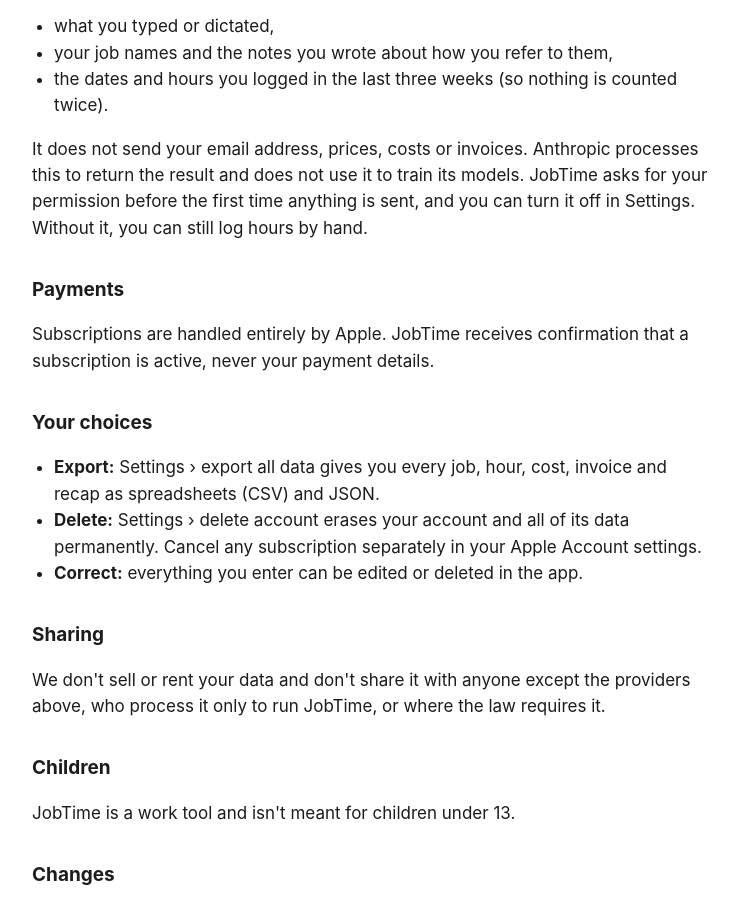
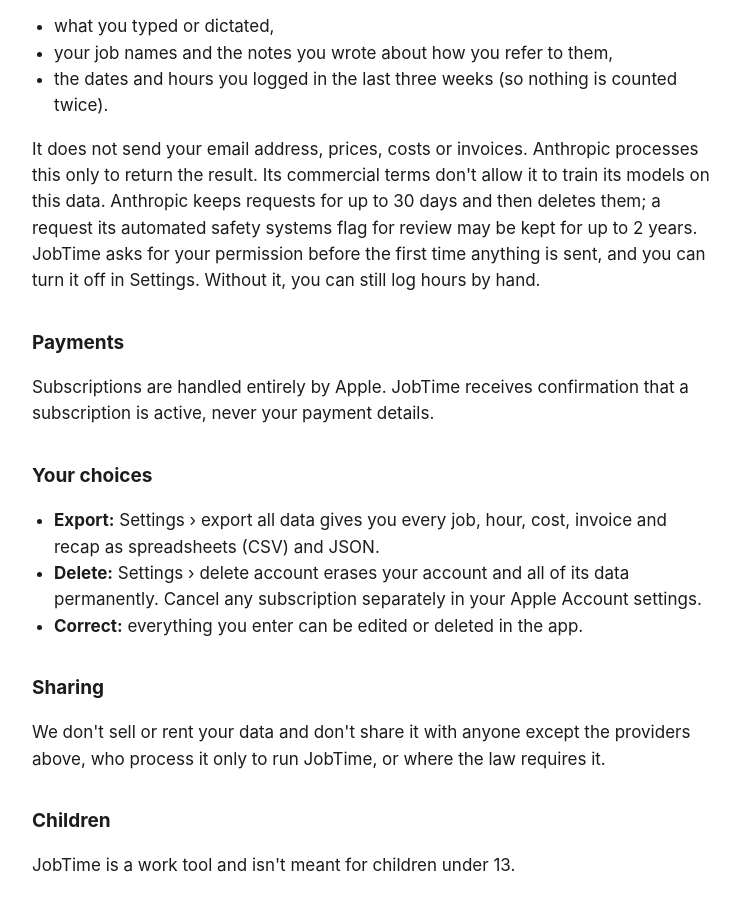
Before and after one commit to GabrielVicente/JobTime, a plain HTML site: page privacy/index.html in a window 1280 px wide. Shown: the part 820-1724 px from the top of the page, without its empty margins (268-1008 px from the left). Drawn offline with Linux system fonts and the light colour scheme.

Commit message:
Publish JobTime site

```diff
--- a/privacy/index.html
+++ b/privacy/index.html
@@ -42,7 +42,7 @@
   <li>your job names and the notes you wrote about how you refer to them,</li>
   <li>the dates and hours you logged in the last three weeks (so nothing is counted twice).</li>
 </ul>
-<p>It does not send your email address, prices, costs or invoices. Anthropic processes this to return the result and does not use it to train its models. JobTime asks for your permission before the first time anything is sent, and you can turn it off in Settings. Without it, you can still log hours by hand.</p>
+<p>It does not send your email address, prices, costs or invoices. Anthropic processes this only to return the result. Its commercial terms don't allow it to train its models on this data. Anthropic keeps requests for up to 30 days and then deletes them; a request its automated safety systems flag for review may be kept for up to 2 years. JobTime asks for your permission before the first time anything is sent, and you can turn it off in Settings. Without it, you can still log hours by hand.</p>
 
 <h2>Payments</h2>
 <p>Subscriptions are handled entirely by Apple. JobTime receives confirmation that a subscription is active, never your payment details.</p>
```
